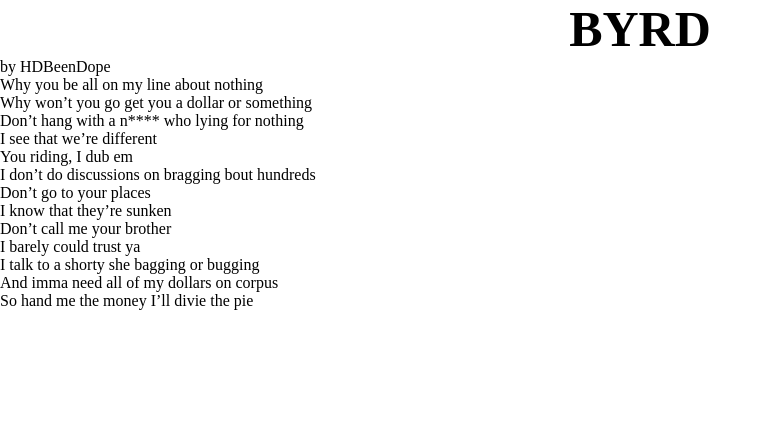
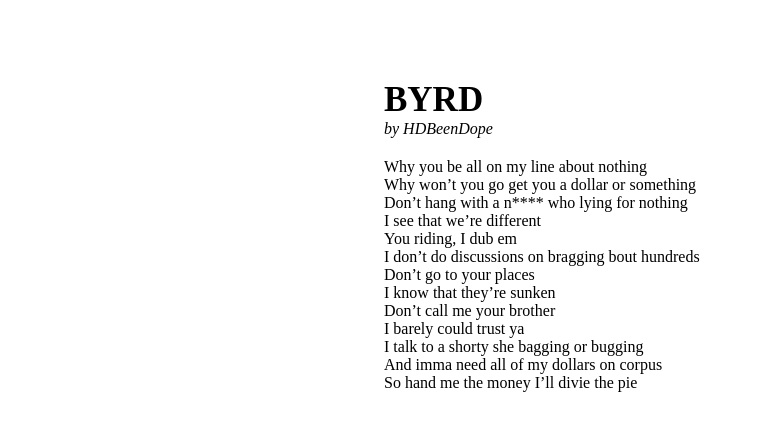
Before and after one commit to Saper420/test-git, a plain HTML site: page index.html in a window 1280 px wide. Shown: the whole page, without its empty margins (0-772 px from the left). Drawn offline with Linux system fonts and the light colour scheme; files that its build step writes are made by us from their sources.

Commit message:
Add some style to css

```diff
--- a/css/style.css
+++ b/css/style.css
@@ -2,7 +2,19 @@
     margin: 0;
     padding: 0;
 }
-h1{
-    font-size: 50px;
-    text-align: center;
+.container{
+    height: 80%;
+    width: 40%;
+    position: absolute;
+    top: 50%;
+    left: 50%;
+    -ms-transform: translate(-50%, -50%);
+    transform: translate(-50%, -50%);
 }
+.title{
+    font-size: 35px;
+}
+.author{
+    font-style: italic;
+    margin-bottom: 20px;
+}
--- a/index.html
+++ b/index.html
@@ -3,7 +3,7 @@
     <head>
         <title>git</title>
         <meta charset="utf-8">
-        <link rel="stylesheet" href="style.css">
+        <link rel="stylesheet" href="css/style.css">
         <meta name="viewport" content="width=device-width, initial-scale=1.0">
     </head>
     <body>
```
